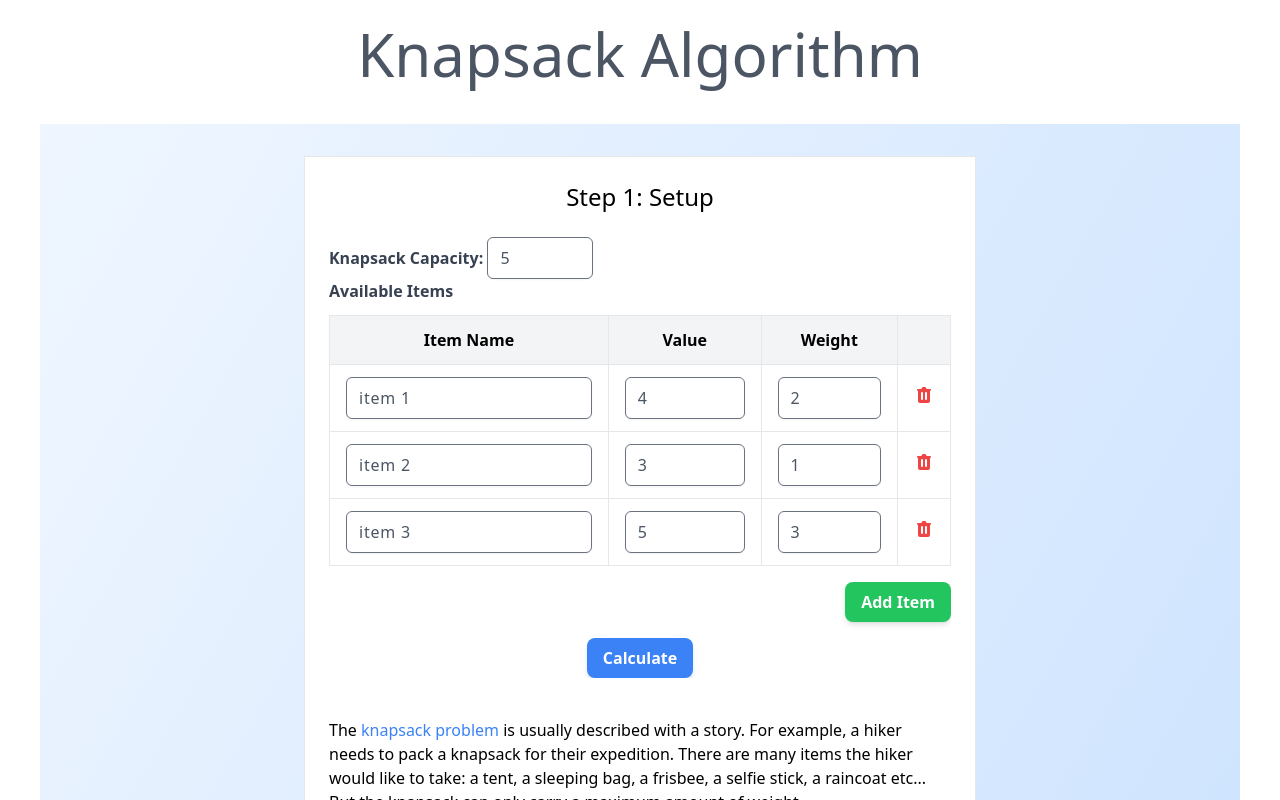
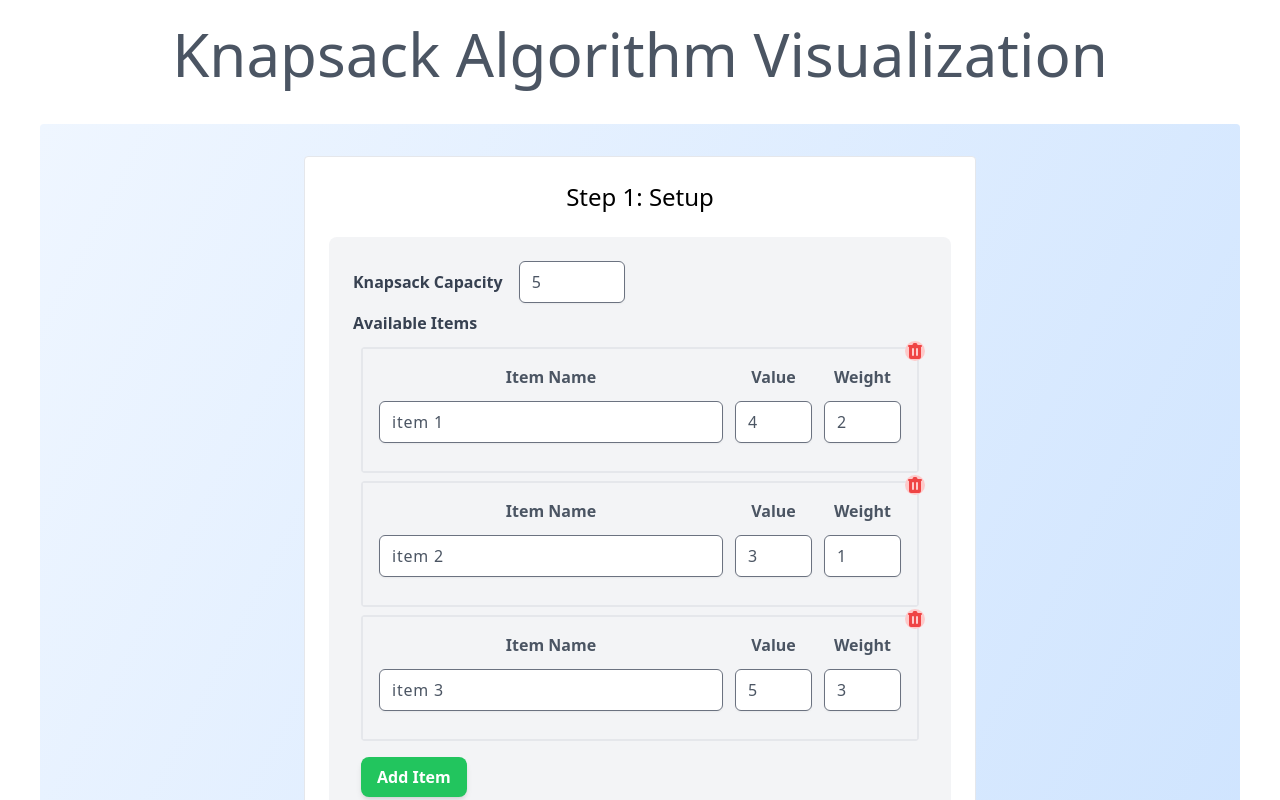
Before and after one commit to MonicaG/knapsack-algorithm-visualization, a React (Create React App) app: page / in a window 1280 px wide. Shown: the top 800 px of the page. Built offline with nearby package versions, Linux system fonts and the light colour scheme.

Commit message:
Updated css for setup screen

```diff
--- a/src/App.js
+++ b/src/App.js
@@ -62,9 +62,9 @@ function App() {
 
   return (
     <div className="sm:p-6 bg-white">
-      <h1 className="text-center text-6xl text-gray-600 mb-10">Knapsack Algorithm</h1>
-      <div className="m-2 p-2 sm:m-4 sm:p-8 sm:bg-gradient-to-br sm:from-blue-50 sm:to-blue-200 bg-blue-100">
-        <div className="border bg-white p-6 md:max-w-2xl md:mx-auto ">
+      <h1 className="text-center text-3xl sm:text-6xl text-gray-600 mb-4 sm:mb-10">Knapsack Algorithm Visualization</h1>
+      <div className="m-2 p-2 sm:m-4 sm:p-8 sm:bg-gradient-to-br sm:from-blue-50 sm:to-blue-200 bg-blue-100 rounded">
+        <div className="border bg-white p-6 md:max-w-2xl md:mx-auto rounded ">
           {state.showEntryForm ?
             <SetupScreen
               items={state.items}
--- a/src/components/SetupScreen.js
+++ b/src/components/SetupScreen.js
@@ -9,6 +9,7 @@ import React from 'react';
 function SetupScreen({ items, dispatch }) {
 
   const ariaLabelAddNewItem = "Add new item";
+  const formName = "SetupForm";
 
   const [calculateBtn, setcalculateBtn] = React.useState(false);
 
@@ -79,18 +80,18 @@ function SetupScreen({ items, dispatch }) {
 
 
   return (
-    <div className="flex flex-col">
+    <div>
       <h2 className="title">Step 1: Setup</h2>
-      <div className="mb-4 flex flex-row items-baseline space-x-4">
-        {displayErrorMsg("capacity")}
-        <form onSubmit={handleSubmit(onSubmit)} className="w-full">
-          <label className="mb-3 font-bold text-gray-700 text-left" hmlfor="capacity">Knapsack Capacity: </label>
+      <div>
+        <form id={formName} onSubmit={handleSubmit(onSubmit)} className="w-full my-4 flex flex-col justify-center gap-4">
+          <div className="bg-gray-100 px-2 py-4 sm:px-6 sm:py-6 rounded-lg">
+            <label className="mb-3 font-bold text-gray-700" hmlfor="capacity">Knapsack Capacity</label>
             <input type="number"
               aria-label="knapsack capacity"
               min={capacityDefaults.min}
               max={capacityDefaults.max}
               defaultValue={capacityDefaults.defaultValue}
-            className="w-min"
+              className="w-min ml-4 mb-2"
               {...register("capacity", {
                 valueAsNumber: true,
                 max: {
@@ -107,23 +108,15 @@ function SetupScreen({ items, dispatch }) {
                 }
               })}
             />
+            {displayErrorMsg("capacity")}
             {/* start items */}
             <div>
               <label className="label2">Available Items</label>
-            <div className="flex flex-col place-items-end overflow-x-auto">
-              <table className="table-auto px-10 py-3 w-full" role="table">
-                <thead>
-                  <tr>
-                    <th className="header">Item Name</th>
-                    <th className="header">Value</th>
-                    <th className="header">Weight</th>
-                    <th className="header"></th>
-                  </tr>
-                </thead>
-                <tbody>
               {controlledFields.map((item, index) => (
-                    <tr key={item.id}>
-                      <td className="cell">
+                <div key={item.id} className="border-2 m-2 rounded border-gray-200">
+                  <div className="grid grid-cols-2 sm:grid-cols-6 gap-3 bg-gray-100 p-4 relative">
+                    <div className="sm:col-span-4 col-span-2">
+                      <label htmlFor={`itemsArray.${index}.name`} className="label">Item Name</label>
                       <input type="text"
                         placeholder="Enter item name"
                         aria-label={`name for item ${index}`}
@@ -141,9 +134,10 @@ function SetupScreen({ items, dispatch }) {
                           }
                         })}
                       />
-                        {displayErrorMsg(`itemsArray.${index}.name`)}
-                      </td>
-                      <td className="cell">
+
+                    </div>
+                    <div className="col-span-1">
+                      <label htmlFor={`itemsArray.${index}.value`} className="label">Value</label>
                       <input type="number"
                         defaultValue={itemValueDefaults.defaultValue}
                         min={itemValueDefaults.min}
@@ -168,9 +162,9 @@ function SetupScreen({ items, dispatch }) {
                           }
                         })}
                       />
-                        {displayErrorMsg(`itemsArray.${index}.value`)}
-                      </td>
-                      <td className="cell">
+                    </div>
+                    <div className="col-span-1">
+                      <label htmlFor={`itemsArray.${index}.weight`} className="label">Weight</label>
                       <input type="number"
                         defaultValue={capacityDefaults.defaultValue}
                         min={capacityDefaults.min}
@@ -193,26 +187,37 @@ function SetupScreen({ items, dispatch }) {
                             message: "Please enter a value"
                           }
                         })} />
-                        {displayErrorMsg(`itemsArray.${index}.weight`)}
-                      </td>
-                      <td className="cell">
-                        <button type="button" aria-label={`Delete item ${item.name}`} onClick={() => deleteItem(index)}>
+                    </div>
+                    <button className="absolute -top-2 -right-2 bg-red-200 hover:bg-red-300 rounded-full" type="button" aria-label={`Delete item ${item.name}`} onClick={() => deleteItem(index)}>
                       <TrashIcon className="w-5 h- text-red-500" />
                     </button>
-                      </td>
-                    </tr>
+                    <div className="col-span-2 sm:col-span-6">
+                      <div>
+                        {displayErrorMsg(`itemsArray.${index}.name`)}
+                      </div>
+                      <div >
+                        {displayErrorMsg(`itemsArray.${index}.value`)}
+                      </div>
+                      <div>
+                        {displayErrorMsg(`itemsArray.${index}.weight`)}
+                      </div>
+                    </div>
+                  </div>
+                </div>
               ))}
-                </tbody>
-              </table>
-
-              <button type="button" className="my-4 max-w-max btnGreen" disabled={shouldDisableButton()} aria-label={ariaLabelAddNewItem} onClick={() => addItem()}>
+              {/* end items */}
+              <div className="ml-2 mt-4 ">
+                <button type="button" className="max-w-max btnGreen whitespace-nowrap" disabled={shouldDisableButton()} aria-label={ariaLabelAddNewItem} onClick={() => addItem()}>
                   Add Item
                 </button>
-              <input className="btnBlue max-w-max place-self-center" type="submit" value="Calculate" disabled={calculateBtn} />
               </div>
             </div>
-          {/* end items */}
+
+          </div>
         </form>
+        <div className="flex flex-col">
+          <input className="btnBlue max-w-max place-self-center" type="submit" form={formName} value="Calculate" disabled={calculateBtn} />
+        </div>
       </div>
       <div className="explanation">
         <p>The <a className="link" href="https://en.wikipedia.org/wiki/Knapsack_problem">knapsack problem</a> is usually described with a story. For example, a hiker needs to pack a knapsack for their expedition. There are many items the hiker would like to take: a tent, a sleeping bag, a frisbee, a selfie stick, a raincoat etc... But the knapsack can only carry a maximum amount of weight.</p>
```
Lines whose indentation alone changed are shown as unchanged.
